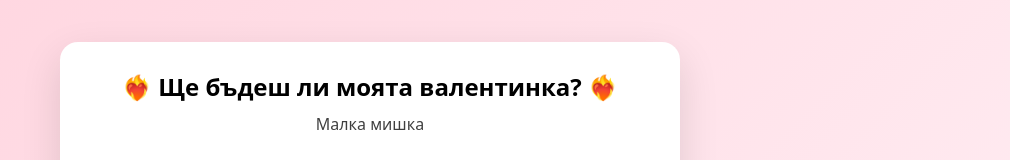
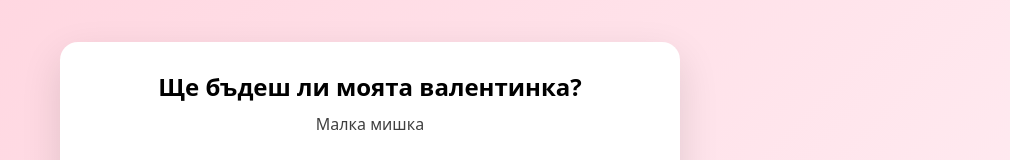
Before and after one commit to Blrusevv/Valentines, a plain HTML site: page index.html in a window 1280 px wide. Shown: the part 161-321 px from the top of the page, without its empty margins (270-1280 px from the left). Drawn offline with Linux system fonts and the light colour scheme.

Commit message:
remove hearts

```diff
--- a/index.html
+++ b/index.html
@@ -8,7 +8,7 @@
 </head>
 <body>
 <main class="card">
-<h1>❤️‍🔥 Ще бъдеш ли моята валентинка? ❤️‍🔥</h1>
+<h1>Ще бъдеш ли моята валентинка?</h1>
 <p id="little-mouse" class="subtitle">Малка мишка </p>
 <div class="gif-wrap">
 <div class="heart">❤️‍🔥</div>
```
